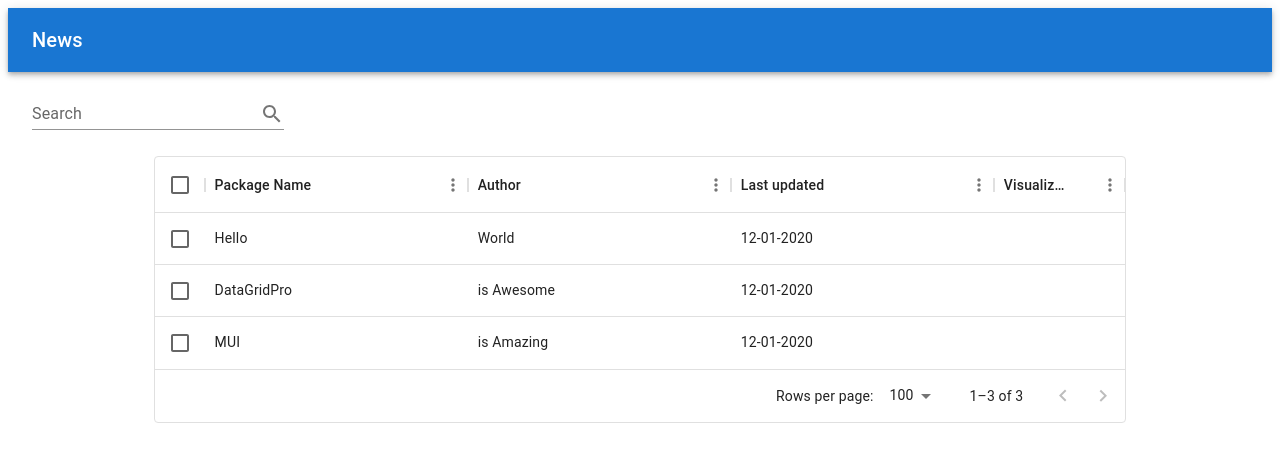
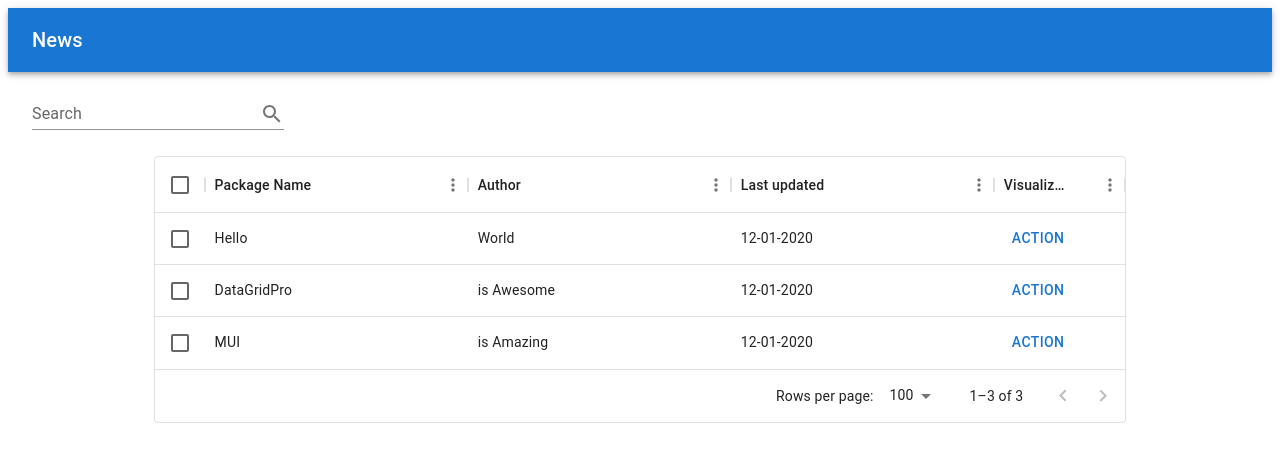
Before and after one commit to CorentinDodon/npm-registry-search-ui, a Next.js app: page / in a window 1280 px wide. Shown: the top 462 px of the page. Built offline with nearby package versions, Linux system fonts and the light colour scheme.

Commit message:
add visualize action button to datatable

```diff
--- a/pages/index.tsx
+++ b/pages/index.tsx
@@ -1,9 +1,15 @@
 import Head from 'next/head'
 import Grid from '@mui/material/Typography'
 import Paper from '@mui/material/Toolbar'
+import Button from '@mui/material/Button'
 import SearchButton from '@/components/SearchButton'
 import CustomAppBar from '@/components/CustomAppBar'
-import { DataGrid, GridRowsProp, GridColDef } from '@mui/x-data-grid'
+import {
+  DataGrid,
+  GridRowsProp,
+  GridColDef,
+  GridRowParams,
+} from '@mui/x-data-grid'
 import type {} from '@mui/x-data-grid/themeAugmentation'
 
 const rows: GridRowsProp = [
@@ -22,11 +28,22 @@ const rows: GridRowsProp = [
   },
 ]
 
+function visualizePackage(packageName: string) {
+  console.log(packageName)
+}
+
 const columns: GridColDef[] = [
   { field: 'package_name', headerName: 'Package Name', flex: 0.2 },
   { field: 'author', headerName: 'Author', flex: 0.2 },
   { field: 'last_updated', headerName: 'Last updated', flex: 0.2 },
-  { field: 'visualize', headerName: 'Visualize package', flex: 0.1 },
+  {
+    field: 'visualize',
+    headerName: 'Visualize package',
+    flex: 0.1,
+    renderCell: ({ row }: Partial<GridRowParams>) => (
+      <Button onClick={() => visualizePackage(row.name)}>Action</Button>
+    ),
+  },
 ]
 
 export default function Home() {
```
